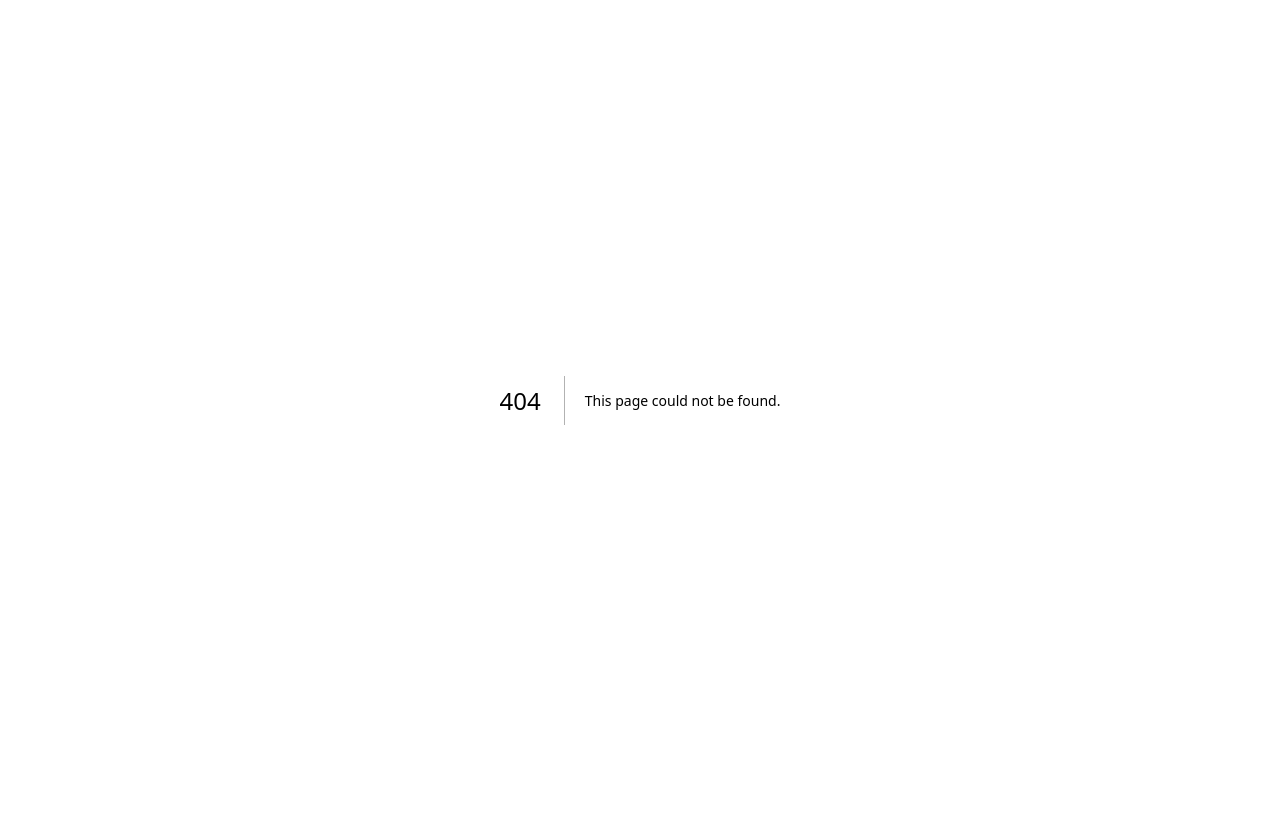
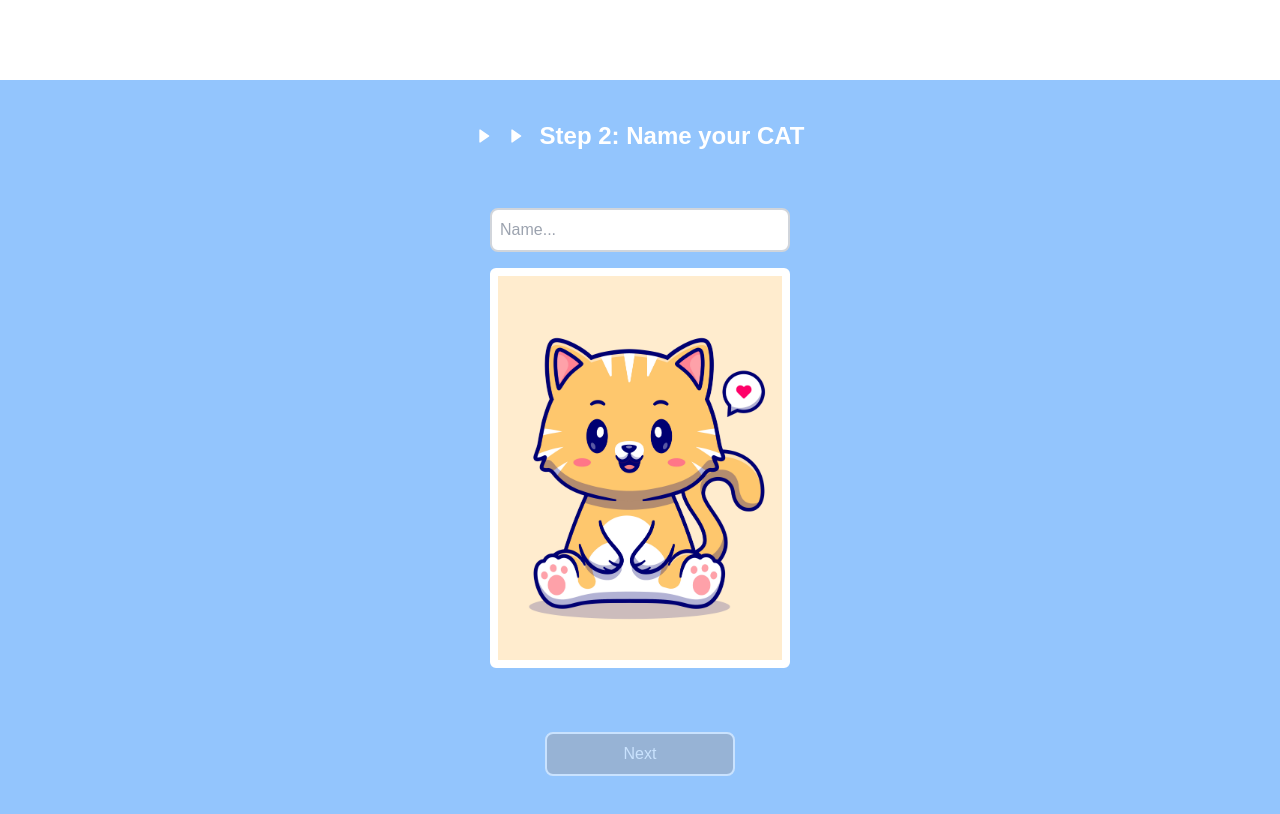
Before and after one commit to electrone901/meow-portfolio-updated, a Next.js app: page /cat-name in a window 1280 px wide. Before the commit this address had no page. Shown: the top 814 px of the page. Built offline with nearby package versions, Linux system fonts and the light colour scheme.

Commit message:
add name cat page

```diff
--- /dev/null
+++ b/src/app/cat-name/page.js
@@ -0,0 +1,59 @@
+'use client'
+import React, { useState } from 'react'
+import Image from 'next/image'
+import { useRouter } from 'next/navigation'
+import { BiSolidRightArrow } from 'react-icons/bi'
+
+function CatName() {
+  const router = useRouter()
+  const [name, selectName] = useState('')
+  const user = {}
+  const data = { front: '/cat 001.png' }
+  const setImage = () => {
+    console.log('clci')
+  }
+
+  return (
+    <div className="min-h-screen bg-blue-300 text-white pb-20">
+      <div className="flex items-center justify-center gap-4  mt-20 px-4 sm:p x-6 md:px-12 lg:px-48 py-10">
+        <BiSolidRightArrow />
+        <BiSolidRightArrow />
+        <p className="font-semibold text-lg sm:text-xl md:text-2xl ">
+          Step 2: Name your CAT
+        </p>
+      </div>
+
+      <div className="flex items-center justify-center gap-4 flex-wrap px-4 sm:px-6 md:px-12 ">
+        <div className="flex flex-col items-center space-y-4">
+          <input
+            type="text"
+            placeholder="Name..."
+            className="text-black p-2  w-[230px] sm:w-[250px] md:w-[300px]   mt-4 rounded-lg border-2 border-gray-300 focus:outline-none focus:ring-blue-500 transition-all duration-300 ease-in-out "
+            onChange={(e) => selectName(e.target.value)}
+          />
+          <Image
+            src={data.front}
+            width={900}
+            height={900}
+            alt="pet"
+            className={`object-cover rounded-md border-8 border-white  w-[230px] sm:w-[260px] md:w-[300px] h-[330px] sm:h-[360px] md:h-[400px] transform duration-300 ease-in-out`}
+          />
+        </div>
+      </div>
+      <div className="flex items-center justify-center mt-6 sm:mt-6 md:mt-16">
+        <button
+          className={`bg-gray-400 text-white border-2 border-white hover:bg-gray-700 px-4 py-2
+        rounded-lg transition duration-300 ease-in-out w-[140px] sm:w-[180px] md:w-[190px] ${
+          name === '' ? 'opacity-50 cursor-not-allowed' : ''
+        }`}
+          onClick={setImage}
+          disabled={name === ''}
+        >
+          Next
+        </button>
+      </div>
+    </div>
+  )
+}
+
+export default CatName
--- a/src/app/cat-selection/page.js
+++ b/src/app/cat-selection/page.js
@@ -16,7 +16,7 @@ function CatSelection() {
   ]
 
   const setImage = async () => {
-    router.push('/status-cat')
+    router.push('/cat-name')
   }
 
   return (
@@ -56,7 +56,7 @@ function CatSelection() {
       </div>
       <div className="flex items-center justify-center mt-16 ">
         <button
-          className={`bg-gray-400 text-white border-2 border-white hover:bg-gray-700 px-4 py2
+          className={`bg-gray-400 text-white border-2 border-white hover:bg-gray-700 px-4 py-2
         rounded-lg transition duration-300 ease-in-out w-[140px] sm:w-[160px] md:w-[180px] ${
           selectedImage === -1 ? 'opacity-50 cursor-not-allowed' : ''
         }`}
```
